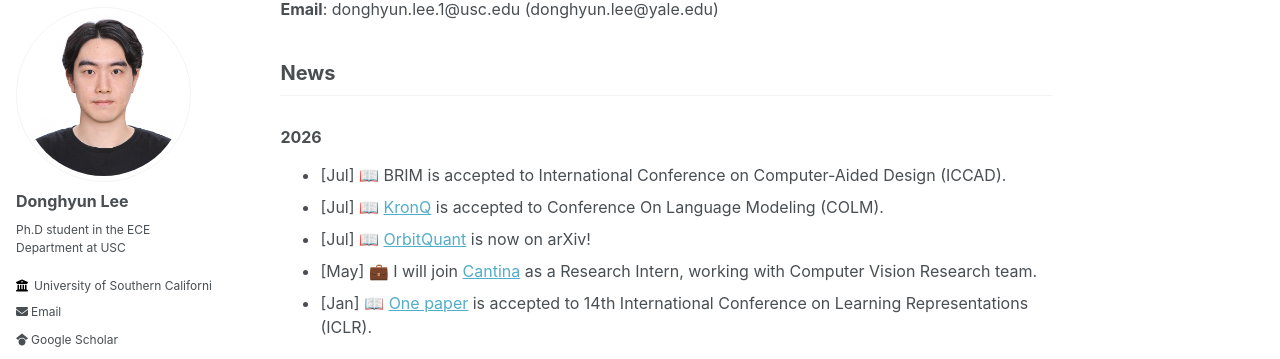
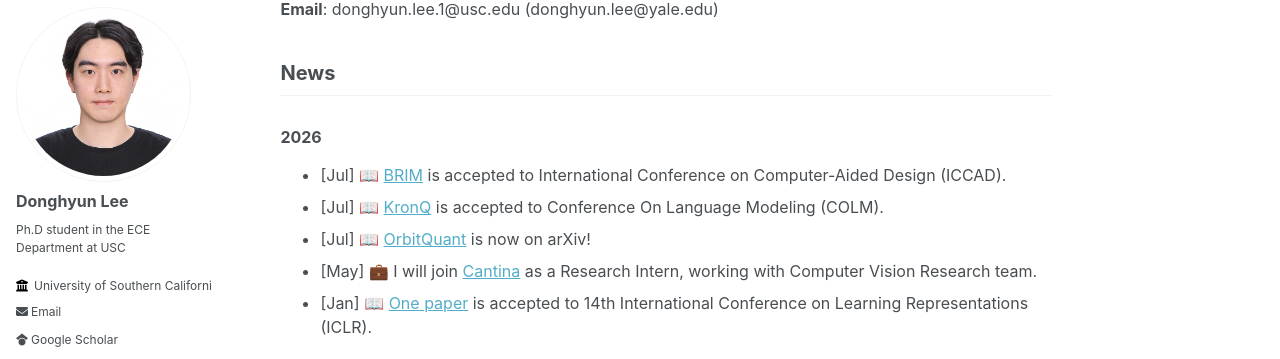
Before and after one commit to donghyunli/donghyunli.github.io, a Jekyll site: the page built from _pages/about.md, in a window 1280 px wide and 1400 px high, scrolled down 209 px. Shown: the part 95-454 px from the top of the window. Built offline with Jekyll 4.4.1, drawn with Linux system fonts in a browser that asks for light colours; part of the change alters nothing that is shown.

```diff
--- a/_pages/about.md
+++ b/_pages/about.md
@@ -21,7 +21,7 @@ I received B.E. degree in Mechanical Engineering Department at Yonsei University
 ## News
 
 ### 2026
-- [Jul] 📖 BRIM is accepted to International Conference on Computer-Aided Design (ICCAD).
+- [Jul] 📖 [BRIM](https://arxiv.org/pdf/2607.19431) is accepted to International Conference on Computer-Aided Design (ICCAD).
 - [Jul] 📖 [KronQ](https://arxiv.org/pdf/2607.07964) is accepted to Conference On Language Modeling (COLM).
 - [Jul] 📖 [OrbitQuant](https://arxiv.org/pdf/2607.02461) is now on arXiv!
 - [May] 💼 I will join [Cantina](https://cantina.com/) as a Research Intern, working with Computer Vision Research team.
@@ -65,7 +65,8 @@ Yuhang Li, ***Donghyun Lee***, Ruokai Yin, Priyadarshini Panda\\
 ## Publications
 - **BRIM: Workload-Balanced Dual-Sided Bit-Serial Sparse Inference Accelerator**\\
 Varun Manjunath, Ruokai Yin, ***Donghyun Lee***, Arkapravo Ghosh, Priyadarshini Panda\\
-**International Conference on Computer-Aided Design (ICCAD)**, 2026
+**International Conference on Computer-Aided Design (ICCAD)**, 2026\\
+[[paper](https://arxiv.org/pdf/2607.19431)]
 
 - **KronQ: LLM Quantization via Kronecker-Factored Hessian**\\
 ***Donghyun Lee***, Yuhang Li, Ruokai Yin, Priyadarshini Panda\\
```
